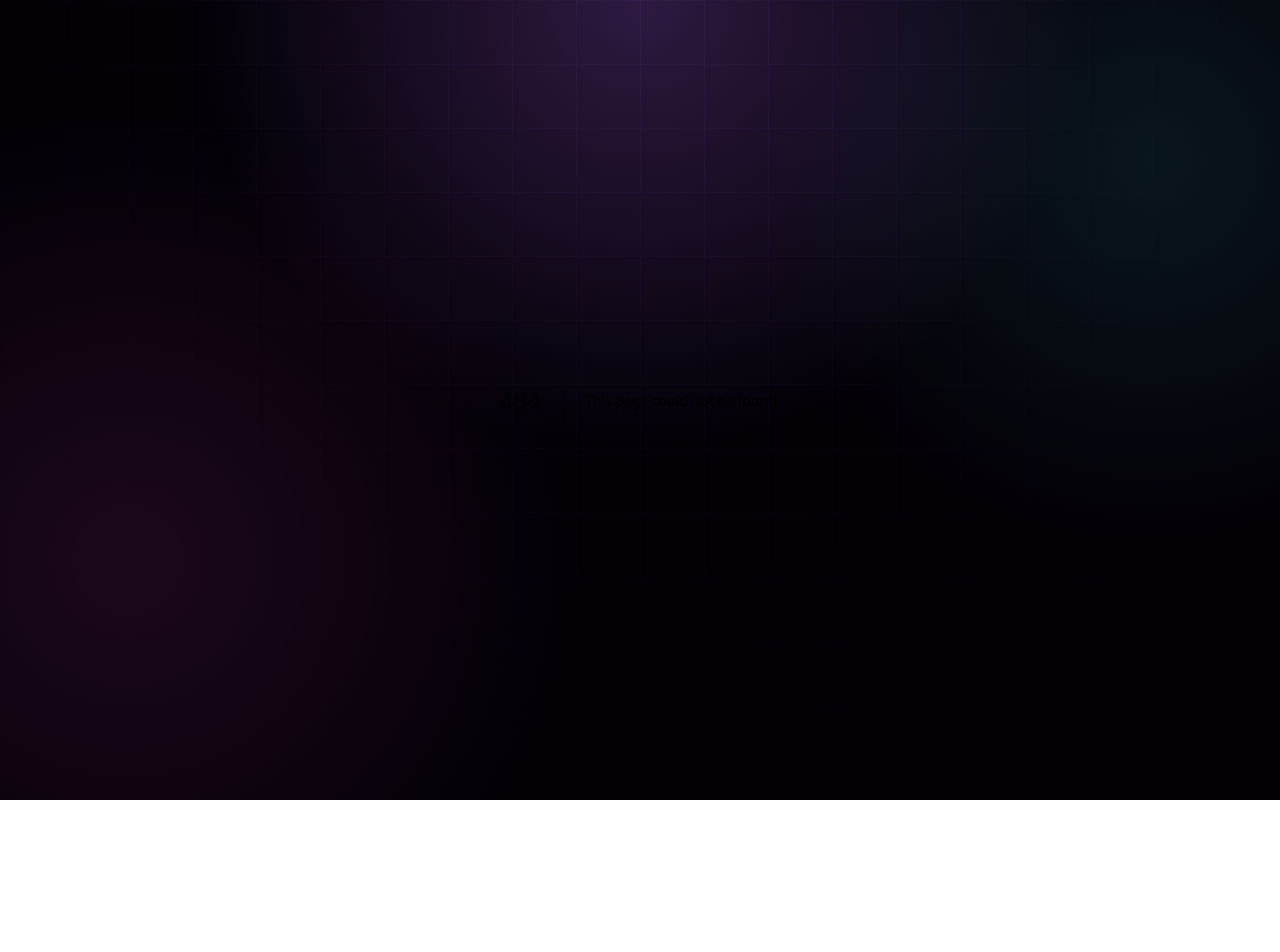
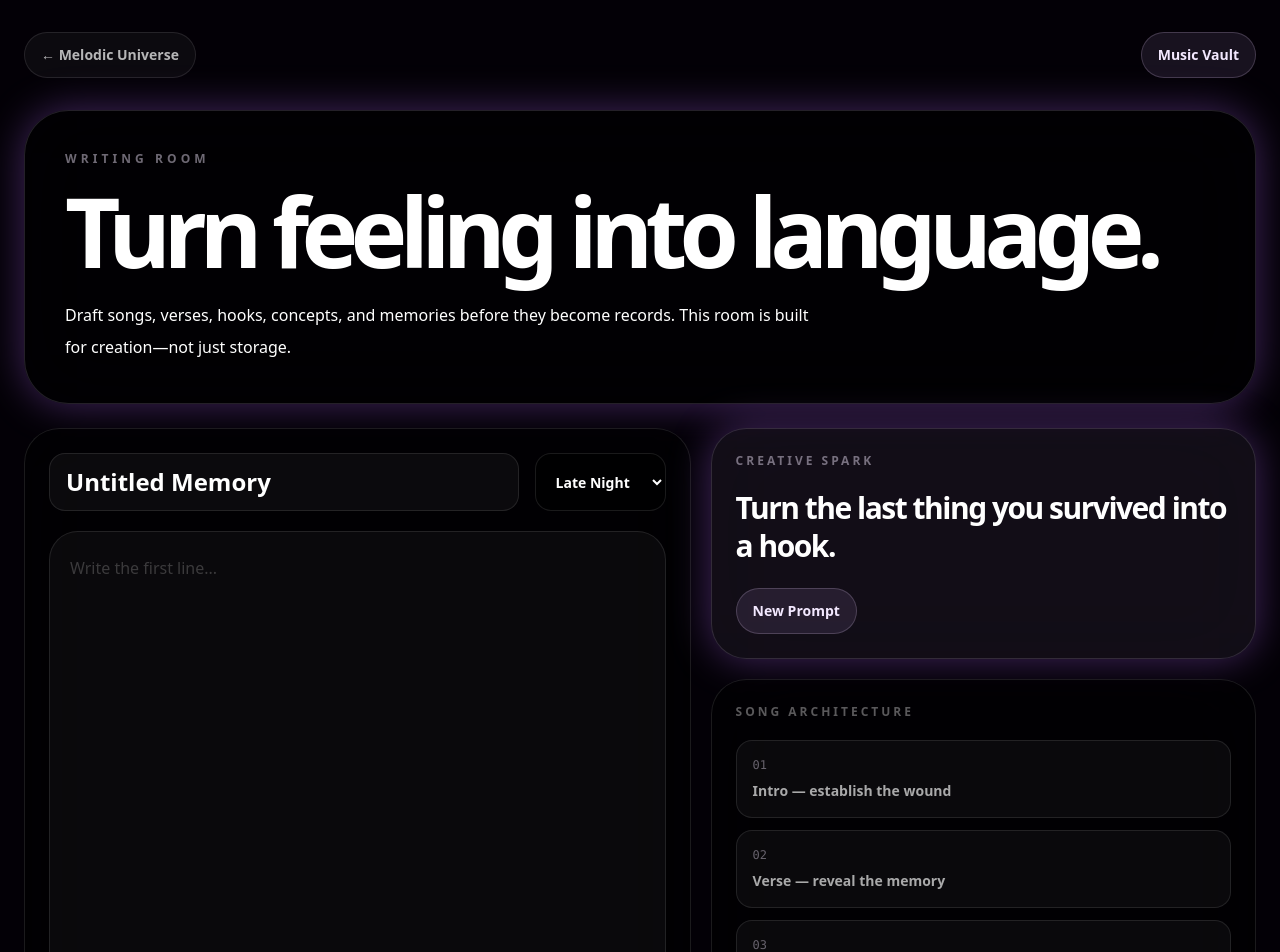
Before and after one commit to thatsmelodic/harmonic-os, a Next.js app: page /worlds/melodic/writing-room in a window 1280 px wide. Before the commit this address had no page. Shown: the top 952 px of the page. Before the commit the page ends 800 px from the top, so only its background shows below. Built offline with nearby package versions, Linux system fonts and the light colour scheme.

Commit message:
Build Melodic writing room

```diff
--- /dev/null
+++ b/app/worlds/melodic/writing-room/page.tsx
@@ -0,0 +1,49 @@
+'use client';
+
+import Link from 'next/link';
+import { useMemo, useState } from 'react';
+
+const prompts = [
+  'Turn the last thing you survived into a hook.',
+  'Write the apology you never received.',
+  'Describe love like a room you should have left sooner.',
+  'Make ambition sound like hunger with a heartbeat.',
+  'Write one line that could only belong to Melodic.',
+];
+
+export default function MelodicWritingRoomPage() {
+  const [title, setTitle] = useState('Untitled Memory');
+  const [lyrics, setLyrics] = useState('');
+  const [mood, setMood] = useState('Late Night');
+  const [promptIndex, setPromptIndex] = useState(0);
+  const wordCount = useMemo(() => lyrics.trim() ? lyrics.trim().split(/\s+/).length : 0, [lyrics]);
+
+  return (
+    <main className="melodic-world relative min-h-screen overflow-hidden px-4 py-8 pb-28 text-white sm:px-6">
+      <div className="melodic-aurora absolute inset-0 -z-20" />
+      <div className="frequency-grid absolute inset-0 -z-10 opacity-35" />
+      <div className="mx-auto max-w-7xl">
+        <nav className="mb-8 flex flex-wrap items-center justify-between gap-3"><Link href="/worlds/melodic" className="rounded-full border border-white/10 bg-white/[.04] px-4 py-3 text-sm font-black text-white/70">← Melodic Universe</Link><Link href="/worlds/melodic/vault" className="rounded-full border border-purple-200/20 bg-purple-300/10 px-4 py-3 text-sm font-black text-purple-100">Music Vault</Link></nav>
+
+        <header className="rounded-[2.8rem] border border-purple-200/15 bg-black/50 p-7 shadow-purple-glow backdrop-blur-2xl sm:p-10">
+          <p className="text-xs font-black uppercase tracking-[.34em] text-purple-100/45">Writing Room</p>
+          <h1 className="mt-4 text-6xl font-black tracking-[-.08em] sm:text-8xl">Turn feeling into language.</h1>
+          <p className="mt-5 max-w-3xl text-base leading-8 text-white/58">Draft songs, verses, hooks, concepts, and memories before they become records. This room is built for creation—not just storage.</p>
+        </header>
+
+        <section className="mt-6 grid gap-5 lg:grid-cols-[1.1fr_.9fr]">
+          <article className="rounded-[2.2rem] border border-white/10 bg-black/45 p-6 backdrop-blur-2xl">
+            <div className="grid gap-4 sm:grid-cols-[1fr_auto]"><input value={title} onChange={(event) => setTitle(event.target.value)} className="rounded-2xl border border-white/10 bg-white/[.04] px-4 py-3 text-2xl font-black text-white outline-none" /><select value={mood} onChange={(event) => setMood(event.target.value)} className="rounded-2xl border border-white/10 bg-black/50 px-4 py-3 text-sm font-black text-white"><option>Late Night</option><option>Confession</option><option>Pressure</option><option>Healing</option><option>Motion</option></select></div>
+            <textarea value={lyrics} onChange={(event) => setLyrics(event.target.value)} placeholder="Write the first line..." rows={22} className="mt-5 w-full rounded-[1.8rem] border border-white/10 bg-white/[.035] p-5 text-base leading-8 text-white outline-none placeholder:text-white/20" />
+            <div className="mt-4 flex flex-wrap items-center justify-between gap-3"><p className="font-mono text-xs text-white/35">{wordCount} words · {mood}</p><div className="flex gap-2"><button className="rounded-full border border-white/10 bg-white/[.04] px-4 py-3 text-sm font-black text-white/60">Save Draft</button><button className="rounded-full bg-purple-300 px-5 py-3 text-sm font-black text-black">Send to Vault</button></div></div>
+          </article>
+
+          <div className="grid gap-5 content-start">
+            <article className="rounded-[2.2rem] border border-purple-200/15 bg-purple-300/[.07] p-6 shadow-purple-glow backdrop-blur-2xl"><p className="text-xs font-black uppercase tracking-[.25em] text-purple-100/45">Creative Spark</p><p className="mt-5 text-3xl font-black leading-tight tracking-[-.05em]">{prompts[promptIndex]}</p><button onClick={() => setPromptIndex((value) => (value + 1) % prompts.length)} className="mt-6 rounded-full border border-purple-200/20 bg-purple-300/10 px-4 py-3 text-sm font-black text-purple-100">New Prompt</button></article>
+            <article className="rounded-[2.2rem] border border-white/10 bg-black/45 p-6 backdrop-blur-2xl"><p className="text-xs font-black uppercase tracking-[.25em] text-white/35">Song Architecture</p><div className="mt-5 grid gap-3">{['Intro — establish the wound','Verse — reveal the memory','Hook — make the feeling repeatable','Bridge — change perspective','Outro — leave the echo'].map((item, index) => <div key={item} className="rounded-2xl border border-white/10 bg-white/[.035] p-4"><p className="font-mono text-xs text-purple-100/40">0{index + 1}</p><p className="mt-2 text-sm font-black text-white/65">{item}</p></div>)}</div></article>
+          </div>
+        </section>
+      </div>
+    </main>
+  );
+}
```
